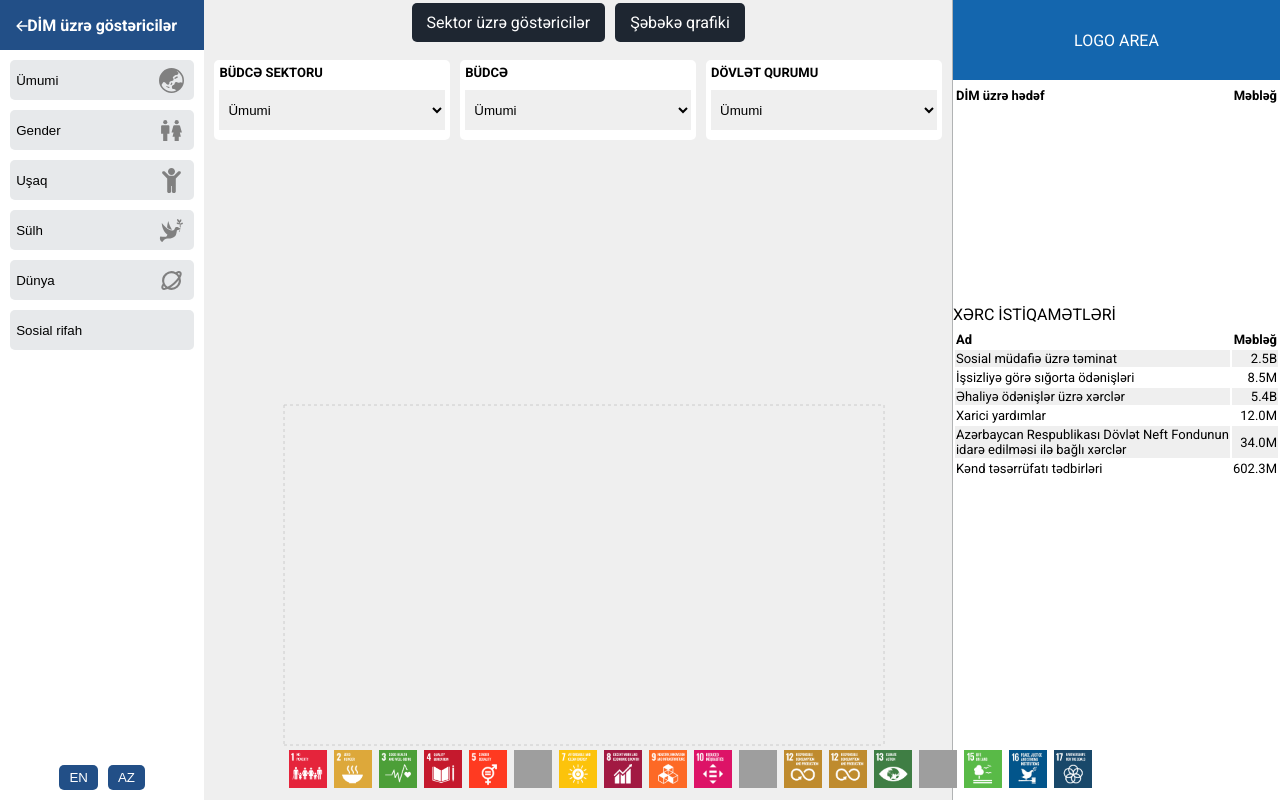
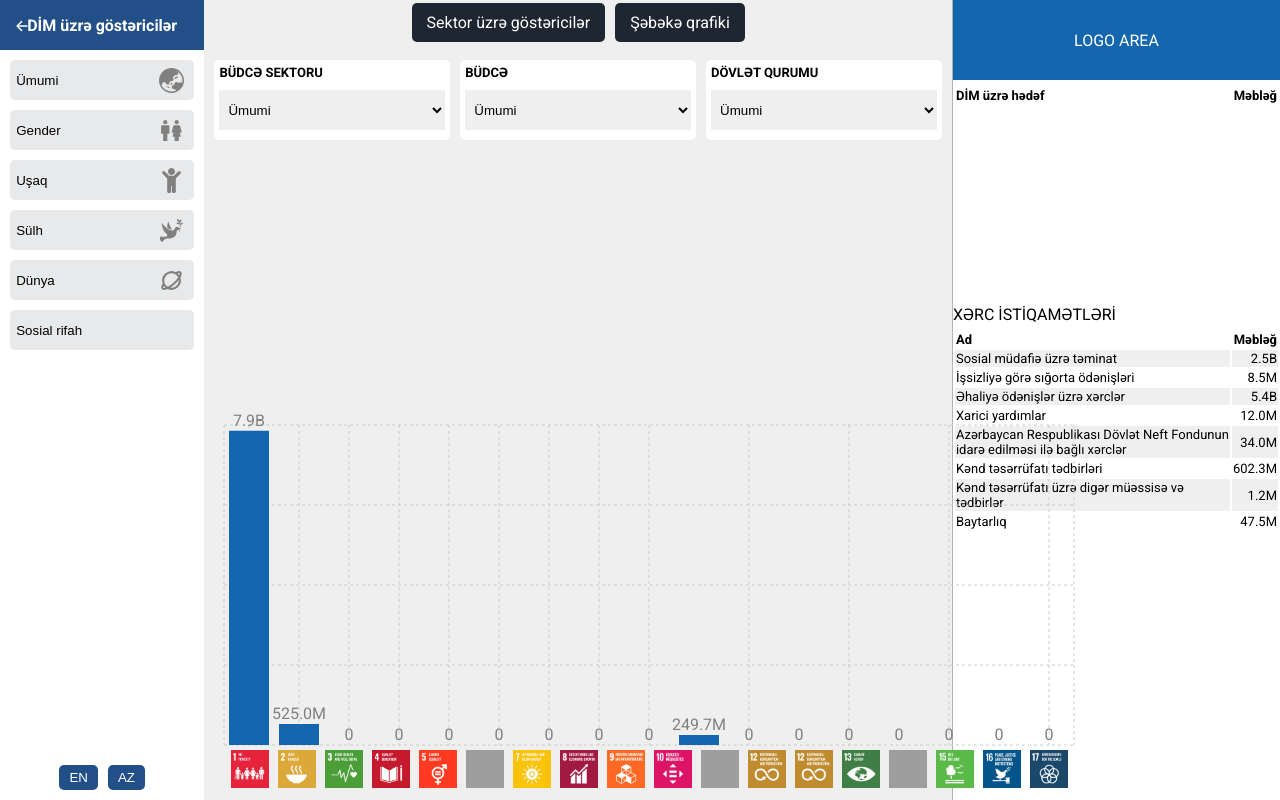
Before and after one commit to elchinhajiyev/undpdashboard, a React (Vite) app: page /sdg in a window 1280 px wide. Built offline with nearby package versions, Linux system fonts and the light colour scheme; grey boxes are pictures that could not be loaded; some icons are missing.

Commit message:
chart edited

```diff
--- a/src/Data/expenses.js
+++ b/src/Data/expenses.js
@@ -81,7 +81,7 @@ export const expenses = [
         totalamount: 0,
       },
       {
-        id: 21,
+        id: 2169,
         name: "SDG10",
         icon: sdg10,
         totalamount: 124831538,
@@ -238,7 +238,7 @@ export const expenses = [
         totalamount: 0,
       },
       {
-        id: 21,
+        id: 2351,
         name: "SDG10",
         icon: sdg10,
         totalamount: 0,
@@ -805,6 +805,250 @@ export const expenses = [
       },
     ],
   },
+  {
+    id: 4993,
+    xerc: "Kənd təsərrüfatı üzrə digər müəssisə və tədbirlər",
+    dovletqurumu: "KTN",
+    budcesektoru: "Kənd Təsərrüfatı",
+    budce: "ARDB",
+    kategoriya: "Welfare",
+    xercmaddesi: "7.9.4",
+    sdg: [
+      {
+        id: 24,
+        name: "SDG1",
+        icon: sdg1,
+        totalamount: 1236400,
+      },
+      {
+        id: 2167,
+        name: "SDG2",
+        icon: sdg2,
+        totalamount: 0,
+      },
+      {
+        id: 3,
+        name: "SDG3",
+        icon: sdg1,
+        totalamount: 0,
+      },
+      {
+        id: 4,
+        name: "SDG4",
+        icon: sdg1,
+        totalamount: 0,
+      },
+      {
+        id: 5,
+        name: "SDG5",
+        icon: sdg1,
+        totalamount: 0,
+      },
+      {
+        id: 6,
+        name: "SDG6",
+        icon: sdg1,
+        totalamount: 0,
+      },
+      {
+        id: 7,
+        name: "SDG7",
+        icon: sdg1,
+        totalamount: 0,
+      },
+      {
+        id: 8,
+        name: "SDG8",
+        icon: sdg1,
+        totalamount: 0,
+      },
+      {
+        id: 9,
+        name: "SDG9",
+        icon: sdg1,
+        totalamount: 0,
+      },
+      {
+        id: 21,
+        name: "SDG10",
+        icon: sdg10,
+        totalamount: 0,
+      },
+      {
+        id: 11,
+        name: "SDG11",
+        icon: sdg1,
+        totalamount: 0,
+      },
+      {
+        id: 12,
+        name: "SDG12",
+        icon: sdg1,
+        totalamount: 0,
+      },
+      {
+        id: 13,
+        name: "SDG13",
+        icon: sdg1,
+        totalamount: 0,
+      },
+      {
+        id: 14,
+        name: "SDG14",
+        icon: sdg1,
+        totalamount: 0,
+      },
+      {
+        id: 15,
+        name: "SDG15",
+        icon: sdg1,
+        totalamount: 0,
+      },
+      {
+        id: 16,
+        name: "SDG16",
+        icon: sdg1,
+        totalamount: 0,
+      },
+      {
+        id: 17,
+        name: "SDG17",
+        icon: sdg1,
+        totalamount: 0,
+      },
+    ],
+    hedef: [
+      {
+        id: 1473,
+        hedefmaddesi: "2.A",
+        hedefadi:
+          "İnkişaf etməkdə olan ölkələrdə, xüsusən də ən inkişafdan qalmış ölkələrdə kənd təsərrüfatının istehsal potensialını artırmaq məqsədilə, başqa üsullarla yanaşı, beynəlxalq əməkdaşlığı gücləndirməklə kənd infrastrukturuna, kənd təsərrüfatı sahəsində elmi tədqiqat və məsləhət xidmətlərinə, texnologiyaların inkişaf etdirilməsinə və bitki və mal-qara banklarına ayrılan maliyyə vəsaitini artırmaq",
+        amount: 39790306,
+      },
+    ],
+  },
+  {
+    id: 5589,
+    xerc: "Baytarlıq",
+    dovletqurumu: "KTN",
+    budcesektoru: "Kənd Təsərrüfatı",
+    budce: "ARDB",
+    kategoriya: "Welfare",
+    xercmaddesi: "7.9.2",
+    sdg: [
+      {
+        id: 24,
+        name: "SDG1",
+        icon: sdg1,
+        totalamount: 0,
+      },
+      {
+        id: 2167,
+        name: "SDG2",
+        icon: sdg2,
+        totalamount: 47535447,
+      },
+      {
+        id: 3,
+        name: "SDG3",
+        icon: sdg1,
+        totalamount: 0,
+      },
+      {
+        id: 4,
+        name: "SDG4",
+        icon: sdg1,
+        totalamount: 0,
+      },
+      {
+        id: 5,
+        name: "SDG5",
+        icon: sdg1,
+        totalamount: 0,
+      },
+      {
+        id: 6,
+        name: "SDG6",
+        icon: sdg1,
+        totalamount: 0,
+      },
+      {
+        id: 7,
+        name: "SDG7",
+        icon: sdg1,
+        totalamount: 0,
+      },
+      {
+        id: 8,
+        name: "SDG8",
+        icon: sdg1,
+        totalamount: 0,
+      },
+      {
+        id: 9,
+        name: "SDG9",
+        icon: sdg1,
+        totalamount: 0,
+      },
+      {
+        id: 21,
+        name: "SDG10",
+        icon: sdg10,
+        totalamount: 0,
+      },
+      {
+        id: 11,
+        name: "SDG11",
+        icon: sdg1,
+        totalamount: 0,
+      },
+      {
+        id: 12,
+        name: "SDG12",
+        icon: sdg1,
+        totalamount: 0,
+      },
+      {
+        id: 13,
+        name: "SDG13",
+        icon: sdg1,
+        totalamount: 0,
+      },
+      {
+        id: 14,
+        name: "SDG14",
+        icon: sdg1,
+        totalamount: 0,
+      },
+      {
+        id: 15,
+        name: "SDG15",
+        icon: sdg1,
+        totalamount: 0,
+      },
+      {
+        id: 16,
+        name: "SDG16",
+        icon: sdg1,
+        totalamount: 0,
+      },
+      {
+        id: 17,
+        name: "SDG17",
+        icon: sdg1,
+        totalamount: 0,
+      },
+    ],
+    hedef: [
+      {
+        id: 38,
+        hedefmaddesi: "2.3",
+        hedefadi:
+          "2030-cu ilədək, başqa vasitələrlə yanaşı, torpaqlara, digər səmərəli resurslara və materiallara, məlumatlara, maliyyə xidmətlərinə, bazarlara və əlavə dəyər yaradan fürsətlərə, eləcə də təsərrüfatdankənar məşğulluğa təhlükəsiz və bərabərhüquqlu çıxış imkanının təmin olunması vasitəsilə kənd təsərrüfatı sahəsində məhsuldarlığın və kiçik ölçülü ərzaq istehsalçılarının, xüsusilə qadınların, aborigen əhalinin, ailə təsərrüfatlarının, heyvandarlıqla və balıqçılıqla məşğul olan əhalinin gəlirlərini ikiqat artırmaq",
+        amount: 47535447,
+      },
+    ],
+  },
 ];
 
 export const icons = [
--- a/src/components/Main/Main.jsx
+++ b/src/components/Main/Main.jsx
@@ -1,4 +1,4 @@
-import React, { PureComponent, useState } from "react";
+import React, { PureComponent, useState, useEffect } from "react";
 import {
   ResponsiveContainer,
   BarChart,
@@ -12,22 +12,60 @@ import {
 import "./main.scss";
 import { Link } from "react-router-dom";
 import { expenses, icons } from "../../Data/expenses";
+import sdg1 from "../../assets/sdg/1.png";
 const Main = ({
   handleSector,
   handleDovlet,
   handleBudce,
   result,
   filteredExpense,
+  filteredSdg,
+  showSdg,
 }) => {
+  const CustomIcon = (props) => {
+    const { x, y, payload } = props;
+    // return
+    return (
+      <>
+        <svg
+          x={x}
+          y={y}
+          xmlns="http://www.w3.org/2000/svg"
+          width="16"
+          height="16"
+          fill="currentColor"
+          class="bi bi-arrow-down-left-square-fill"
+          viewBox="0 0 16 16"
+        >
+          <path d="M2 16a2 2 0 0 1-2-2V2a2 2 0 0 1 2-2h12a2 2 0 0 1 2 2v12a2 2 0 0 1-2 2H2zm8.096-10.803L6 9.293V6.525a.5.5 0 0 0-1 0V10.5a.5.5 0 0 0 .5.5h3.975a.5.5 0 0 0 0-1H6.707l4.096-4.096a.5.5 0 1 0-.707-.707z" />
+        </svg>
+        <img src={sdg1} alt="" />;
+      </>
+    );
+  };
+
+  function formatNumber(number) {
+    if (number >= 1e9) {
+      return (number / 1e9).toFixed(1) + "B"; // Milyar
+    } else if (number >= 1e6) {
+      return (number / 1e6).toFixed(1) + "M"; // Milyon
+    } else {
+      return number.toString(); // Milyon veya milyar değilse, düz rakam olarak bırak
+    }
+  }
   const budcesektoruValues = expenses.map((expense) => expense.budcesektoru);
   const budce = expenses.map((expense) => expense.budce);
   const dovletqurumu = expenses.map((expense) => expense.dovletqurumu);
-
   const uniqueBudcesektoruValues = [...new Set(budcesektoruValues)];
   const uniqueBudceValues = [...new Set(budce)];
   const uniqueDovletqurumuValues = [...new Set(dovletqurumu)];
 
-  const data = filteredExpense?.sdg?.map((single) => ({
+  const data2 = filteredExpense?.sdg?.map((single) => ({
+    name: single.name,
+    total: single.totalamount,
+  }));
+
+  const data = filteredSdg?.map((single) => ({
     name: single.name,
     total: single.totalamount,
   }));
@@ -77,14 +115,15 @@ const Main = ({
           </select>
         </div>
       </div>
+      {showSdg ? (
         <div className="chart">
-        <ResponsiveContainer width="95%" height={350}>
+          <ResponsiveContainer width="100%" height={350}>
             <BarChart
               width={500}
-            height={300}
+              height={350}
               data={data}
               margin={{
-              top: 5,
+                top: 25,
                 right: 30,
                 left: 20,
                 bottom: 5,
@@ -92,9 +131,15 @@ const Main = ({
             >
               <CartesianGrid strokeDasharray="3 3" />
               <XAxis dataKey="name" hide />
-            <YAxis />
               <Tooltip />
-            <Bar dataKey="total" label={false} fill="#118cfd" />
+              <Bar
+                dataKey="total"
+                fill="#1466ae"
+                label={{
+                  position: "top",
+                  formatter: (value) => formatNumber(value),
+                }}
+              />
             </BarChart>
           </ResponsiveContainer>
           <div className="icons">
@@ -104,6 +149,42 @@ const Main = ({
             ))}
           </div>
         </div>
+      ) : (
+        <div className="chart">
+          <ResponsiveContainer width="95%" height={350}>
+            <BarChart
+              width={500}
+              height={350}
+              data={data2}
+              margin={{
+                top: 25,
+                right: 30,
+                left: 20,
+                bottom: 5,
+              }}
+            >
+              <CartesianGrid strokeDasharray="3 3" />
+              <XAxis dataKey="name" tick={<CustomIcon />} />
+
+              <Tooltip />
+              <Bar
+                dataKey="total"
+                fill="#1466ae"
+                label={{
+                  position: "top",
+                  formatter: (value) => formatNumber(value),
+                }}
+              />
+            </BarChart>
+          </ResponsiveContainer>
+          <div className="icons">
+            {" "}
+            {icons.map((icon, index) => (
+              <img src={icon} key={index} alt="" />
+            ))}
+          </div>
+        </div>
+      )}
     </div>
   );
 };
--- a/src/components/Main/main.scss
+++ b/src/components/Main/main.scss
@@ -77,16 +77,16 @@
 
 
     .chart{
-        width: 100%;
+        width: 900px;
         height: 400px;
         position: absolute;
         bottom: 0;
 
         .icons{
-            width: 902px;
-            margin-left: 85px;
+            width: 900px;
+            margin-left: 27px;
             display: flex;
-            gap: 7px;
+            gap: 9px;
 
             img{
                 height: 38px;
--- a/src/components/Rightbar/Rightbar.jsx
+++ b/src/components/Rightbar/Rightbar.jsx
@@ -39,7 +39,9 @@ const Rightbar = ({ result, handleClick, filteredExpense }) => {
             {filteredExpense?.hedef?.map((target, index) => (
               <tr className="list-item" key={index}>
                 <td>{target.hedefmaddesi}</td>
-                <td style={{ textAlign: "right" }}>{target.amount}</td>
+                <td style={{ textAlign: "right" }}>
+                  {formatNumber(target.amount)}
+                </td>
                 <div className="tooltip">{target.hedefadi}</div>
               </tr>
             ))}
--- a/src/pages/SDG/SDG.jsx
+++ b/src/pages/SDG/SDG.jsx
@@ -1,24 +1,23 @@
-import React, { useState } from "react";
+import { useEffect, useState } from "react";
 import LeftBar from "../../components/Leftbar/Leftbar";
 import Main from "../../components/Main/Main";
 import Rightbar from "../../components/Rightbar/Rightbar";
 import "./sdg.scss";
 import { expenses } from "../../Data/expenses";
 const SDG = () => {
-  // console.log(expenses);
-
+  const [filteredSdg, setFilteredSdg] = useState([]);
   const [selectedCategory, setSelectedCategory] = useState();
-
+  const [showSdg, setShowSdg] = useState(true);
   //Category filter
   const handleCategory = (event) => {
     setSelectedCategory(event.target.value);
+    setShowSdg(true);
   };
 
   // Budce Sektoru filteri
 
   const handleSector = (event) => {
     setSelectedCategory(event.target.value);
-    console.log(event.target.value);
   };
   // Budce filteri
 
@@ -52,6 +51,7 @@ const SDG = () => {
 
   const result = filteredData(expenses, selectedCategory);
 
+  const [showExpense, setShowExpense] = useState(true);
   const [filteredExpense, setFilteredExpense] = useState({});
 
   const handleClick = (id) => {
@@ -59,18 +59,42 @@ const SDG = () => {
       (singleExpense) => singleExpense.id === id
     );
     setFilteredExpense(filteredData);
+    setShowSdg(false);
     console.log(filteredExpense);
   };
 
+  useEffect(() => {
+    // Tüm expenses içindeki SDG objelerini birleştirip toplamak için kullanılacak boş bir dizi oluşturun
+    const mergedSdg = [];
+    // expenses üzerinde dönerek SDG objelerini birleştirip toplayın
+    expenses?.forEach((element) => {
+      element.sdg?.forEach((item) => {
+        // Eğer mergedSdg içinde aynı "name" değerine sahip bir öğe varsa, totalamount'u güncelleyin; aksi halde yeni bir öğe ekleyin
+        const existingItem = mergedSdg.find(
+          (mergedItem) => mergedItem.name === item.name
+        );
+        if (existingItem) {
+          existingItem.totalamount += item.totalamount;
+        } else {
+          mergedSdg.push({ ...item });
+        }
+      });
+    });
+
+    setFilteredSdg(mergedSdg);
+  }, []);
+
   return (
     <div className="sdg-container">
-      <LeftBar handleCategory={handleCategory} />
+      <LeftBar handleCategory={handleCategory} setShowSdg={setShowSdg} />
       <Main
         handleSector={handleSector}
         handleBudce={handleBudce}
         handleDovlet={handleDovlet}
         result={result}
         filteredExpense={filteredExpense}
+        filteredSdg={filteredSdg}
+        showSdg={showSdg}
       />
       <Rightbar
         result={result}
```
Lines whose indentation alone changed are shown as unchanged.
